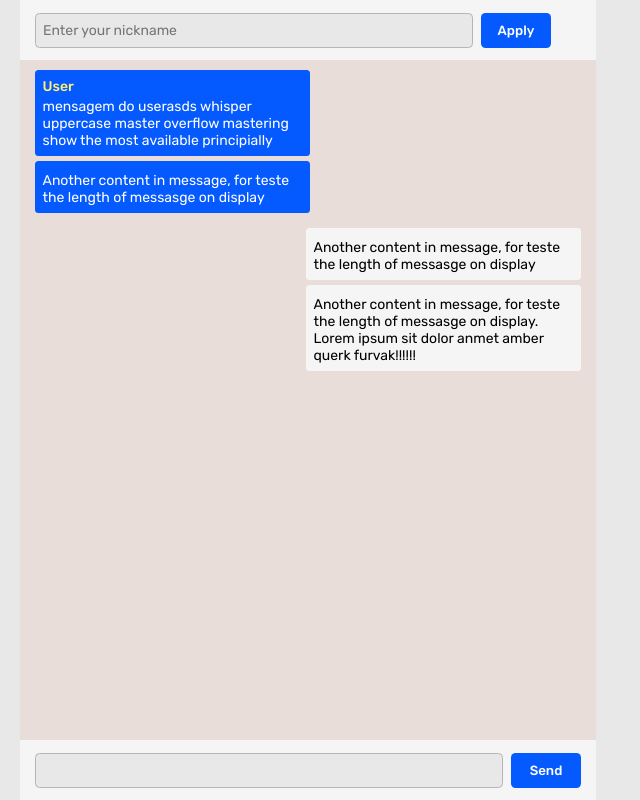
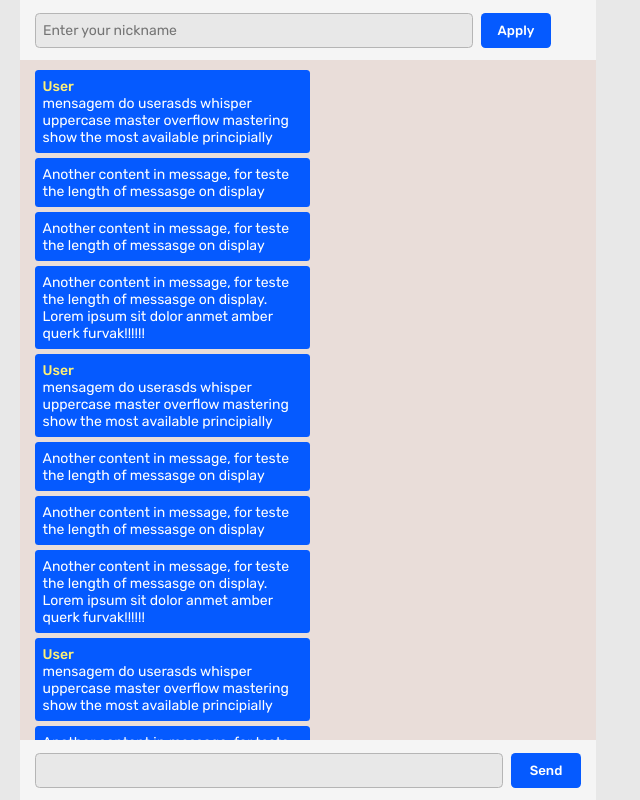
Before and after one commit to Slimwolff/chatrt, a website: page public/index.html in a window 1280 px wide. Shown: the whole page, without its empty margins (0-640 px from the left). Drawn offline with nearby package versions, Linux system fonts and the light colour scheme; no server answers.

Commit message:
fix compressed message containers

```diff
--- a/public/chat.js
+++ b/public/chat.js
@@ -1,7 +1,7 @@
 
 const socket = io(window.location.href);
 
-let user = 'Tudo446';
+let user = '';
 let userCheck = false;
 
 socket.on('update_messages', (messages) => {
@@ -20,9 +20,9 @@ function updateMessages(data){
     let div_message = document.querySelector('#messages');
 
 
-    // for(let i=div_message.childElementCount; i > 0; i--){
-    //     div_message.removeChild(div_message.children[0]);
-    // }
+    for(let i=div_message.childElementCount; i > 0; i--){
+        div_message.removeChild(div_message.children[0]);
+    }
 
     data.forEach( data => {
         let node = composeMsg(data);
--- a/public/index.html
+++ b/public/index.html
@@ -43,10 +43,86 @@
                     <li class="msg-content">Another content in message, for teste the length of messasge on display</li>
                 </ul>
 
-                <ul class="message-container right-msg first-container">
+                <ul class="message-container ">
                     <li class="msg-content">Another content in message, for teste the length of messasge on display</li>
                 </ul>
-                <ul class="message-container right-msg">
+                <ul class="message-container ">
+                    <li class="msg-content">Another content in message, for teste the length of messasge on display. Lorem ipsum sit dolor anmet amber querk furvak!!!!!!</li>
+                </ul>
+
+                <ul class="message-container ">
+                    <li class="msg-user">User</li>
+                    <li class="msg-content">
+                        mensagem do userasds
+                        whisper uppercase master overflow mastering
+                        show the most available principially
+                    </li>
+                </ul>
+                <ul class="message-container">
+                    <li class="msg-content">Another content in message, for teste the length of messasge on display</li>
+                </ul>
+
+                <ul class="message-container ">
+                    <li class="msg-content">Another content in message, for teste the length of messasge on display</li>
+                </ul>
+                <ul class="message-container ">
+                    <li class="msg-content">Another content in message, for teste the length of messasge on display. Lorem ipsum sit dolor anmet amber querk furvak!!!!!!</li>
+                </ul>
+
+                <ul class="message-container ">
+                    <li class="msg-user">User</li>
+                    <li class="msg-content">
+                        mensagem do userasds
+                        whisper uppercase master overflow mastering
+                        show the most available principially
+                    </li>
+                </ul>
+                <ul class="message-container">
+                    <li class="msg-content">Another content in message, for teste the length of messasge on display</li>
+                </ul>
+
+                <ul class="message-container ">
+                    <li class="msg-content">Another content in message, for teste the length of messasge on display</li>
+                </ul>
+                <ul class="message-container ">
+                    <li class="msg-content">Another content in message, for teste the length of messasge on display. Lorem ipsum sit dolor anmet amber querk furvak!!!!!!</li>
+                </ul>
+
+                <ul class="message-container ">
+                    <li class="msg-user">User</li>
+                    <li class="msg-content">
+                        mensagem do userasds
+                        whisper uppercase master overflow mastering
+                        show the most available principially
+                    </li>
+                </ul>
+                <ul class="message-container">
+                    <li class="msg-content">Another content in message, for teste the length of messasge on display</li>
+                </ul>
+
+                <ul class="message-container ">
+                    <li class="msg-content">Another content in message, for teste the length of messasge on display</li>
+                </ul>
+                <ul class="message-container ">
+                    <li class="msg-content">Another content in message, for teste the length of messasge on display. Lorem ipsum sit dolor anmet amber querk furvak!!!!!!</li>
+                </ul>
+
+                <ul class="message-container ">
+                    <li class="msg-user">User</li>
+                    <li class="msg-content">
+                        mensagem do userasds
+                        whisper uppercase master overflow mastering
+                        show the most available principially
+                    </li>
+                </ul>
+                <ul class="message-container">
+                    <li class="msg-content">Another content in message, for teste the length of messasge on display</li>
+                </ul>
+
+                <ul class="message-container  ">
+                    <li class="msg-content">Another content in message, for teste the length of messasge on display</li>
+                </ul>
+                <ul class="message-container ">
                     <li class="msg-content">Another content in message, for teste the length of messasge on display. Lorem ipsum sit dolor anmet amber querk furvak!!!!!!</li>
                 </ul>
 
--- a/public/styles/style.scss
+++ b/public/styles/style.scss
@@ -89,7 +89,6 @@ $btn-primary: #055aff;
             .message-container {
                 @include flex;
                 @include wh(275px,auto);
-                min-height: 37px;
                 margin: 0 15px 5px;
                 padding: 7.5px 7.5px;
                 color: #fff;
@@ -100,20 +99,17 @@ $btn-primary: #055aff;
                 box-sizing: border-box;
                 text-rendering: optimizeLegibility;
 
-
-
                 .msg-user {
                     @include wh(100%, 15px);
                     font-weight: 500;
                     color: #fff176;
-                    // padding-top: 2.5px;
                     padding-bottom: 2px;
                 }
-                .msg-content {
-                    word-break: break-word;
-                    padding-top: 3px;
-                    // padding-bottom: 5.5px;
-                }
+
+                // .msg-content {
+
+                // }
+
             }
 
             .right-msg {
@@ -121,12 +117,15 @@ $btn-primary: #055aff;
                 color: #000;
                 background: $primary;
             }
+
             .first-container {
                 margin-top: 10px !important;
             }
+
             .first-container-top {
                 margin-top: 16px !important;
             }
+
         }
 
 
```
Also changed, not shown: public/styles/style.css, 1 other file.
